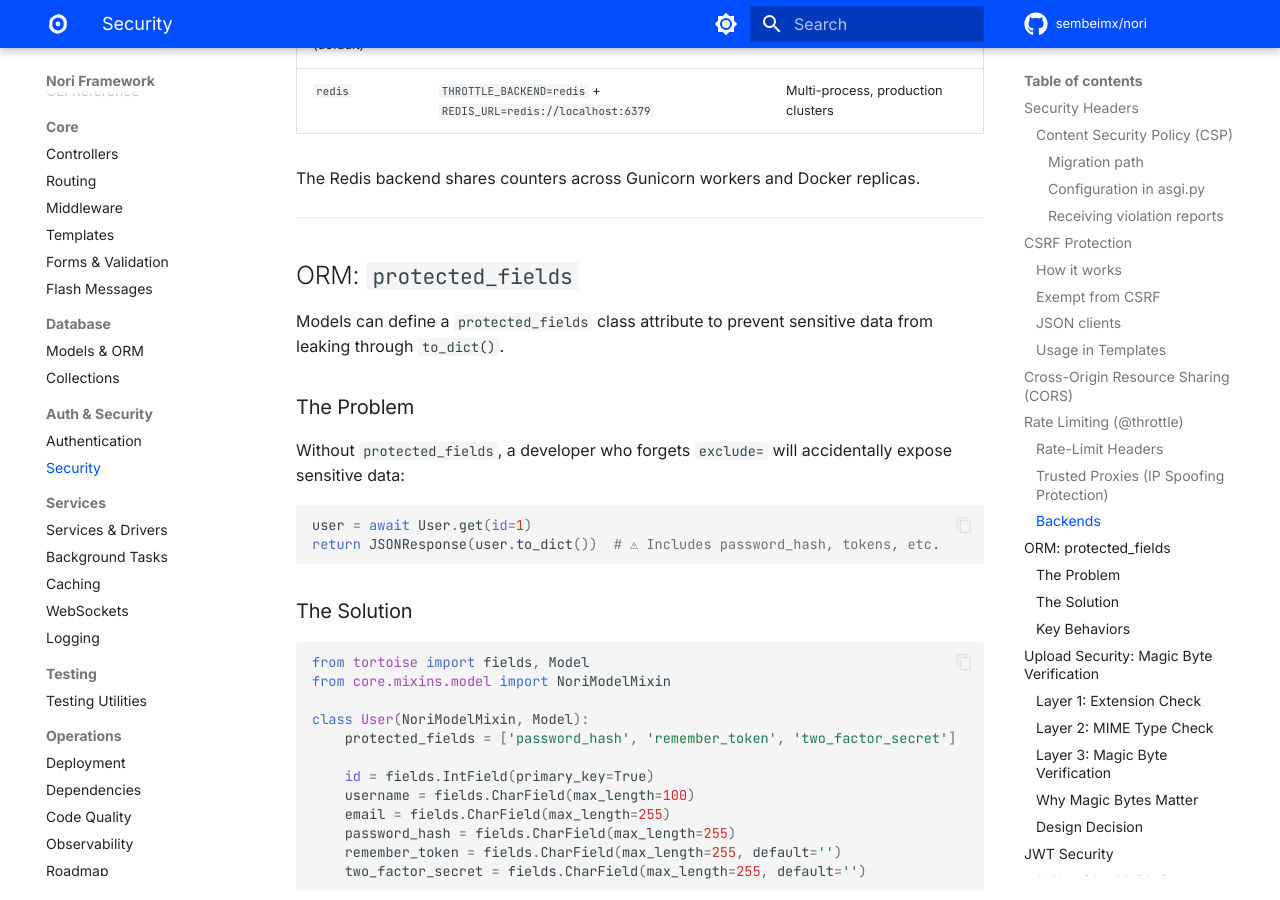
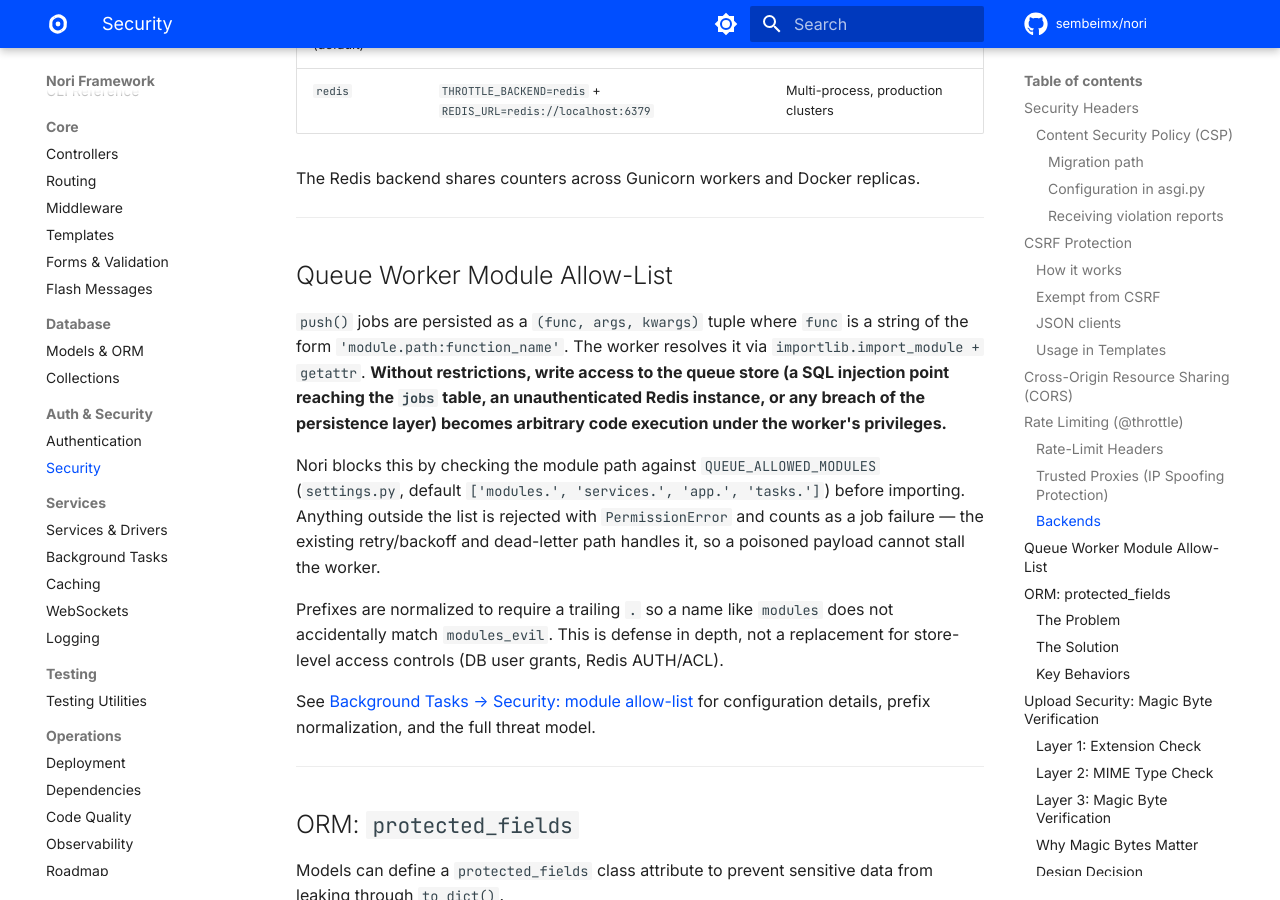
Before and after one commit to sembeimx/nori, an MkDocs documentation site: the page built from docs/security.md, in a window 1280 px wide and 900 px high, scrolled down 5443 px. Built offline with MkDocs 1.6.1 and Material for MkDocs 9.7.7, drawn with Linux system fonts in a browser that asks for light colours; comment, search, counter and statistics services are not loaded; the version menu is left out; some of the changed text lies outside the part shown.

Commit message:
docs: cover queue allow-list and Redis atomic promotion
Round 3 audit fixes added two security/concurrency invariants — the
queue module allow-list (commit 7231e21) and atomic Lua-eval delayed
promotion in the Redis driver (commit 1a5342a). The user-facing docs
were lagging behind the code:

- docs/security.md had no mention of the queue path at all. It listed
  CSRF, CORS, throttling, ORM protected_fields, upload magic bytes,
  JWT and password hashing — but a queue-store breach into RCE is
  exactly the class of bug security.md is meant to map. New section
  + checklist item now point at the full threat model in
  background_tasks.md without duplicating it.

- docs/background_tasks.md said "Atomic Locking: race-condition free"
  but only the database driver was actually atomic before this round.
  The Redis driver had a non-atomic ZRANGEBYSCORE+LPUSH+ZREM that
  double-executed delayed jobs across multi-worker deployments. The
  line now spells out which mechanism each driver uses, so the claim
  is verifiable from the docs alone.

```diff
--- a/docs/security.md
+++ b/docs/security.md
@@ -199,6 +199,18 @@ The Redis backend shares counters across Gunicorn workers and Docker replicas.
 
 ---
 
+## Queue Worker Module Allow-List
+
+`push()` jobs are persisted as a `(func, args, kwargs)` tuple where `func` is a string of the form `'module.path:function_name'`. The worker resolves it via `importlib.import_module + getattr`. **Without restrictions, write access to the queue store (a SQL injection point reaching the `jobs` table, an unauthenticated Redis instance, or any breach of the persistence layer) becomes arbitrary code execution under the worker's privileges.**
+
+Nori blocks this by checking the module path against `QUEUE_ALLOWED_MODULES` (`settings.py`, default `['modules.', 'services.', 'app.', 'tasks.']`) before importing. Anything outside the list is rejected with `PermissionError` and counts as a job failure — the existing retry/backoff and dead-letter path handles it, so a poisoned payload cannot stall the worker.
+
+Prefixes are normalized to require a trailing `.` so a name like `modules` does not accidentally match `modules_evil`. This is defense in depth, not a replacement for store-level access controls (DB user grants, Redis AUTH/ACL).
+
+See [Background Tasks → Security: module allow-list](background_tasks.md#security-module-allow-list) for configuration details, prefix normalization, and the full threat model.
+
+---
+
 ## ORM: `protected_fields`
 
 Models can define a `protected_fields` class attribute to prevent sensitive data from leaking through `to_dict()`.
@@ -376,3 +388,4 @@ When building with Nori, ensure:
 - [ ] File upload `allowed_types` is restrictive (don't allow `*`)
 - [ ] Rate limiting is applied to authentication and expensive endpoints
 - [ ] `TRUSTED_PROXIES` is configured if running behind a reverse proxy
+- [ ] `QUEUE_ALLOWED_MODULES` covers your job locations (don't widen unnecessarily)
```
Also changed, not shown: docs/background_tasks.md (+1 -1 lines).
